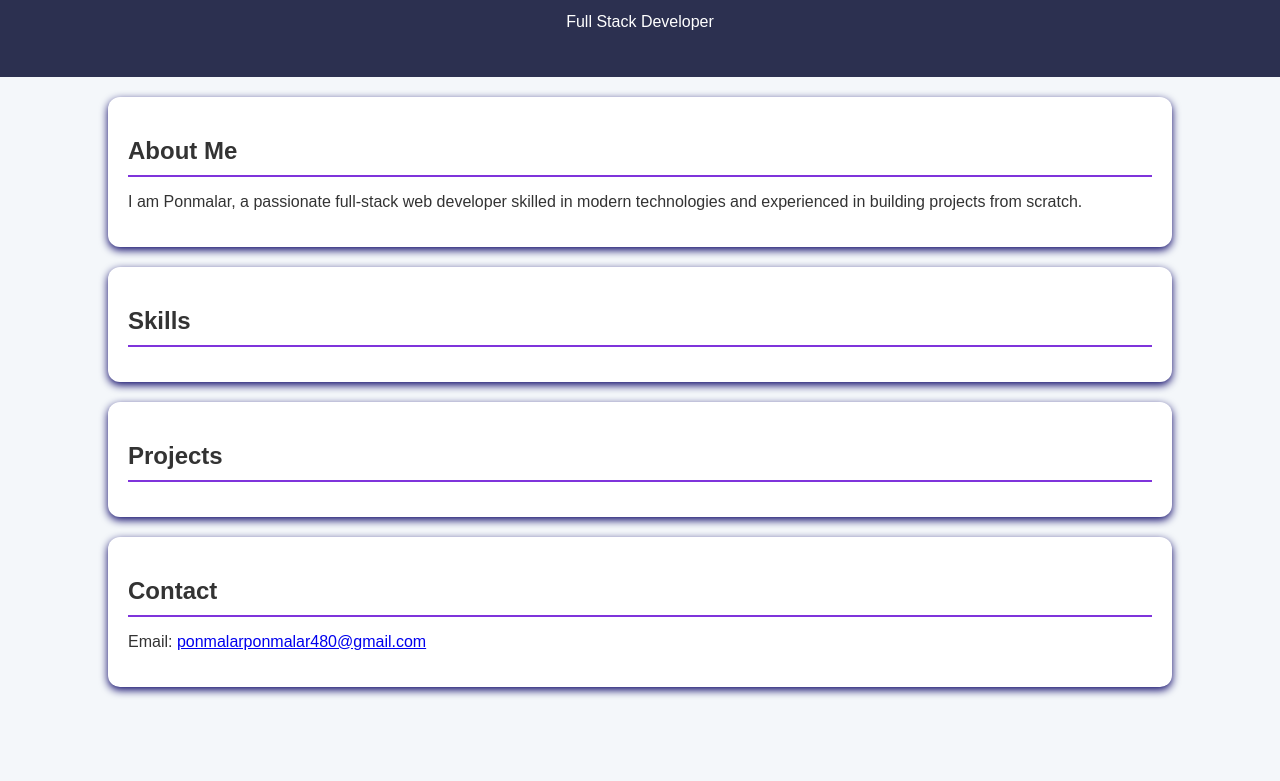
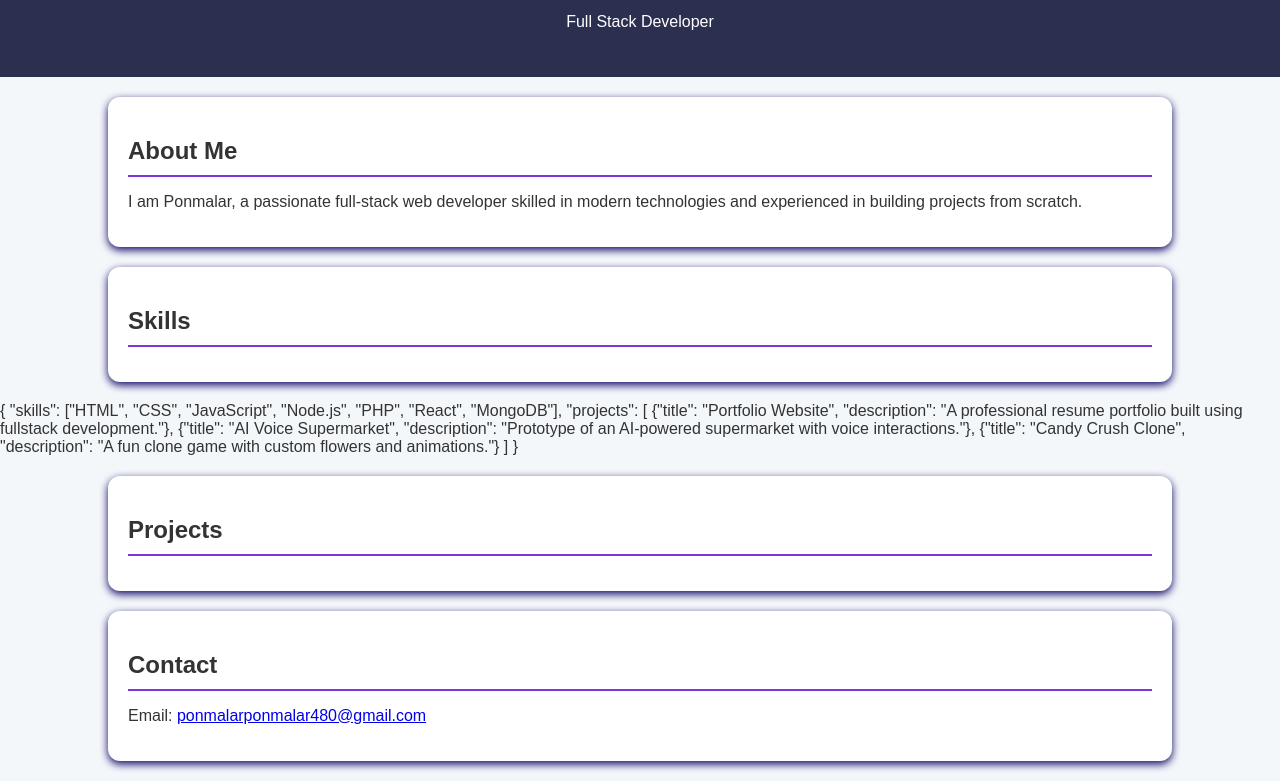
Before and after one commit to ponmalarp532-lakh/MALAR, a plain HTML site: page index.html in a window 1280 px wide. Shown: the part 78-859 px from the top of the page. Before the commit the page ends 800 px from the top, so only its background shows below. Drawn offline with Linux system fonts and the light colour scheme; a script that the page names is missing.

Commit message:
Update index.html

```diff
--- a/index.html
+++ b/index.html
@@ -21,7 +21,14 @@
     <h2>Skills</h2>
     <div id="skills-box"></div>
   </section>
-
+{
+  "skills": ["HTML", "CSS", "JavaScript", "Node.js", "PHP", "React", "MongoDB"],
+  "projects": [
+    {"title": "Portfolio Website", "description": "A professional resume portfolio built using fullstack development."},
+    {"title": "AI Voice Supermarket", "description": "Prototype of an AI-powered supermarket with voice interactions."},
+    {"title": "Candy Crush Clone", "description": "A fun clone game with custom flowers and animations."}
+  ]
+}
   <section class="resume-section">
     <h2>Projects</h2>
     <div id="projects-box"></div>
```
